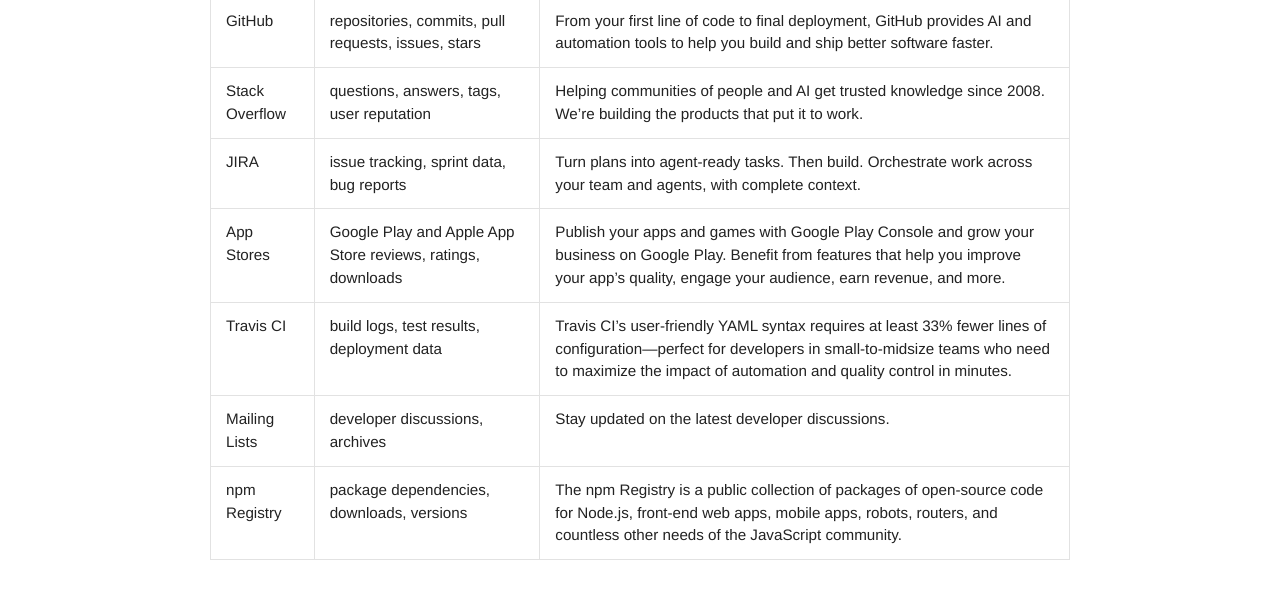
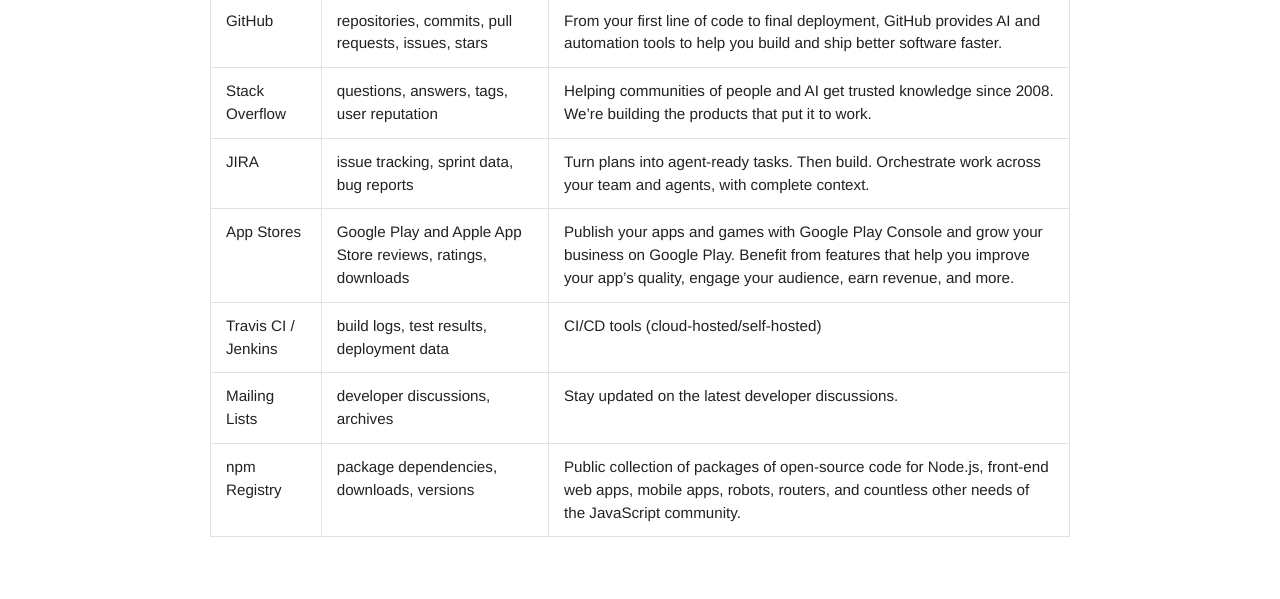
Before and after one commit to IsaiahGuzman/cois-3060h-assignment-1, a website: page src/index.html in a window 1280 px wide. Shown: the part 257-856 px from the top of the page. After the commit the page ends 834 px from the top, so only its background shows below. Drawn offline with Linux system fonts and the light colour scheme.

Commit message:
Refine descriptions for CI tools and npm Registry
Updated Travis CI description and modified npm Registry text for clarity.

```diff
--- a/src/index.html
+++ b/src/index.html
@@ -66,13 +66,10 @@
                 </td>
               </tr>
               <tr>
-                <th scope="row">Travis CI</th>
+                <th scope="row">Travis CI / Jenkins</th>
                 <td>build logs, test results, deployment data</td>
                 <td>
-                  Travis CI’s user-friendly YAML syntax requires at least 33%
-                  fewer lines of configuration—perfect for developers in
-                  small-to-midsize teams who need to maximize the impact of
-                  automation and quality control in minutes.
+                  CI/CD tools (cloud-hosted/self-hosted)
                 </td>
               </tr>
               <tr>
@@ -84,7 +81,7 @@
                 <th scope="row">npm Registry</th>
                 <td>package dependencies, downloads, versions</td>
                 <td>
-                  The npm Registry is a public collection of packages of
+                  Public collection of packages of
                   open-source code for Node.js, front-end web apps, mobile apps,
                   robots, routers, and countless other needs of the JavaScript
                   community.
```
